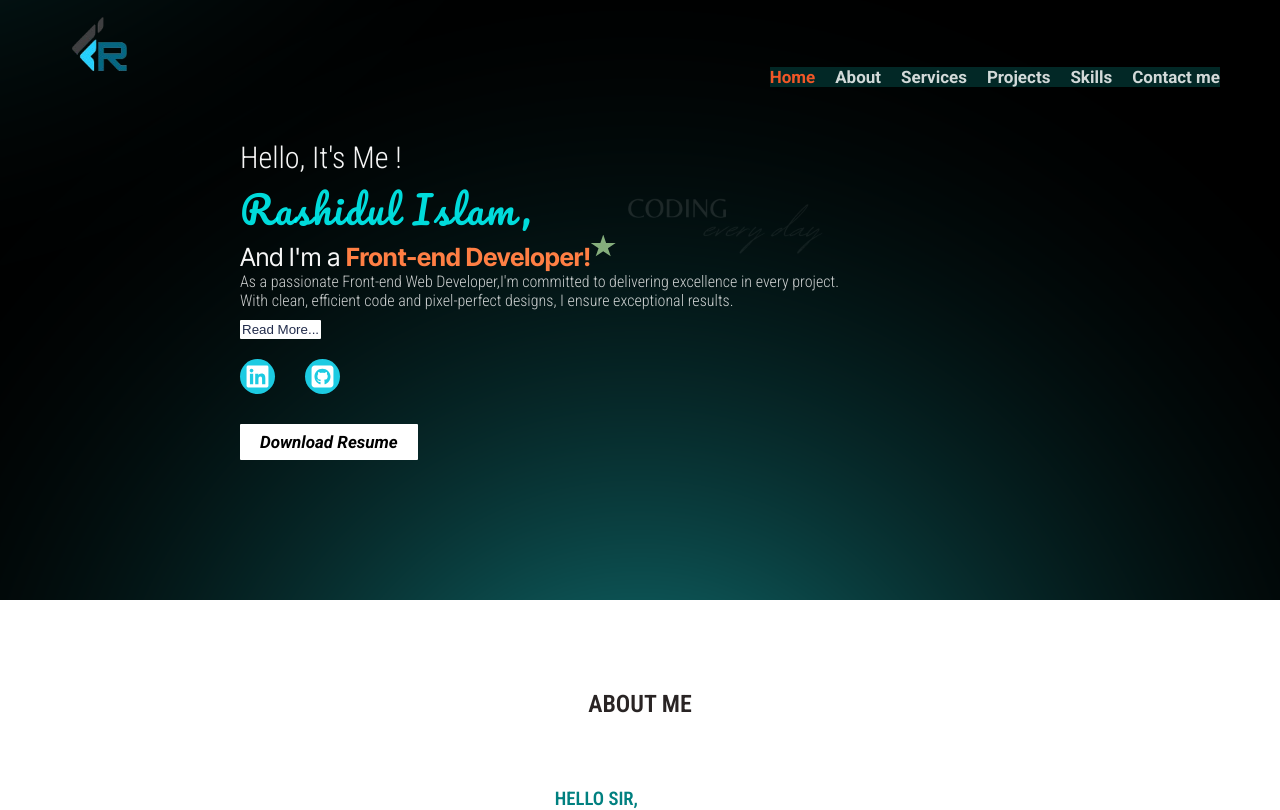
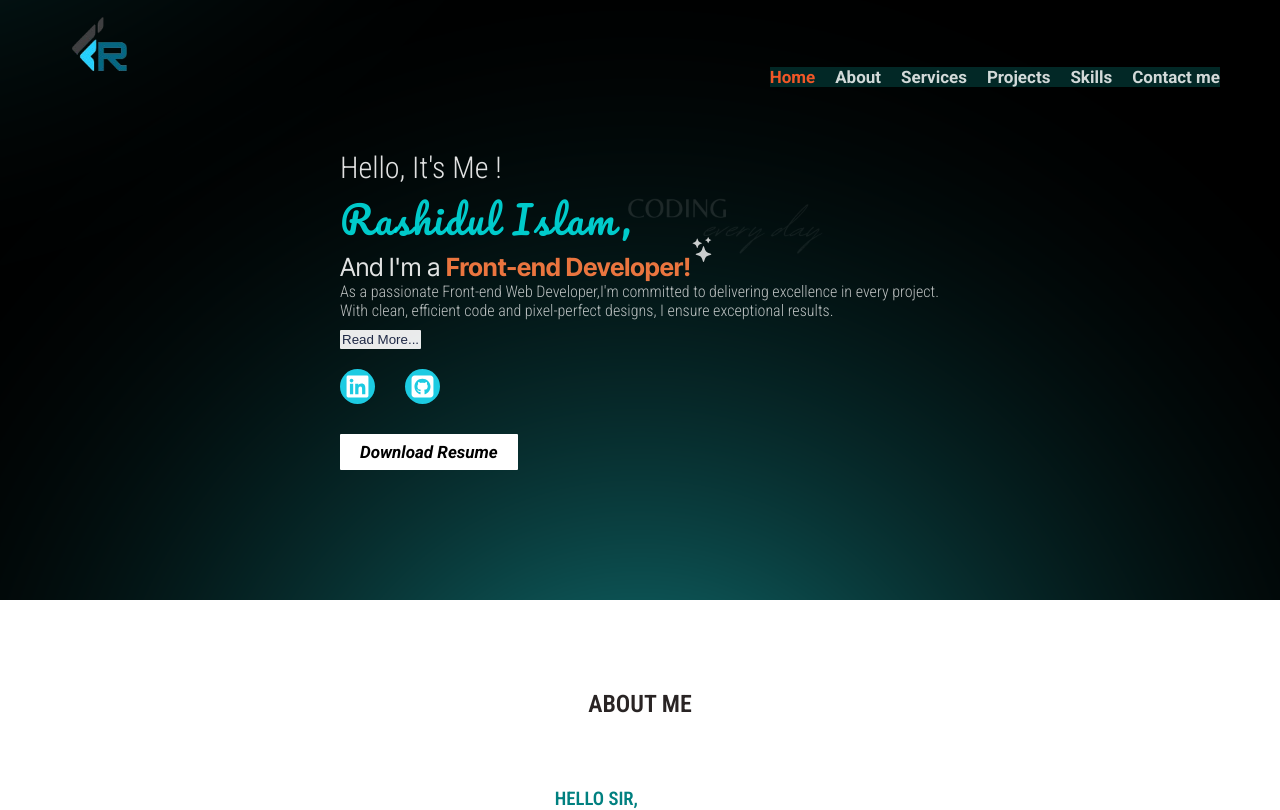
Before and after one commit to rashidulislamg71/rashidul-portfolio, a React (Vite) app: page / in a window 1280 px wide. Shown: the top 810 px of the page. Built offline with nearby package versions, Linux system fonts and the light colour scheme; a web font is replaced by a local one.

Commit message:
hero_animatio

```diff
--- a/src/App.jsx
+++ b/src/App.jsx
@@ -1,7 +1,7 @@
+/* eslint-disable no-unused-vars */
 
 
 import { Outlet, ScrollRestoration } from 'react-router-dom';
-
 
 const App = () => {
   return (
--- a/src/Components/Hero/Hero.jsx
+++ b/src/Components/Hero/Hero.jsx
@@ -3,10 +3,6 @@
 /* eslint-disable react/jsx-no-target-blank */
 /* eslint-disable no-unused-vars */
 
-import Slider from "react-slick";
-import "slick-carousel/slick/slick.css";
-import "slick-carousel/slick/slick-theme.css";
-import { useEffect } from "react";
 import styles from "./Hero.module.css";
 import { useState } from "react";
 import hero_img from "../../assets/images/Hero img.png";
@@ -15,24 +11,32 @@ import { Link } from "react-scroll";
 
 import { FaSquareGithub } from "react-icons/fa6";
 import { FaLinkedin } from "react-icons/fa6";
-import { ImFacebook2 } from "react-icons/im";
 import ScrollTrigger from "react-scroll-trigger";
+import { BsStars } from "react-icons/bs";
 
 const Hero = () => {
-  const [visible, setVisible] = useState(false)
+  const [visible, setVisible] = useState(false);
 
   return (
-
     <div className={styles.hero_section}>
       <div>
-          <ScrollTrigger onEnter={()=>setVisible(true)} onExit={()=>setVisible(false)}>
-          <div className={styles.hero_text}>
-            <div className={styles.greetings}>Hello, It's Me !</div>
+        <ScrollTrigger
+          onEnter={() => setVisible(true)}
+          onExit={() => setVisible(false)}
+        >
+          <div
+            className={`${styles.hero_text} ${visible ? styles.animated : ""}`}
+          >
+            <div className={`${styles.greetings} `}>Hello, It's Me !</div>
             <div className={styles.addressing}>
               <h1>Rashidul Islam,</h1>
 
               <p>
-                And I'm a <span className={styles.animation} >Front-end Developer!</span>
+                And I'm a <span>Front-end Developer!</span>{" "}
+                <span className={styles.stars_animation}>
+                  {" "}
+                  <BsStars />
+                </span>
               </p>
 
               <small>
@@ -51,7 +55,19 @@ const Hero = () => {
                   <button className={styles.read_more_btn}>Read More...</button>
                 </Link>
               </small>
-              <div className={styles.hero_social_btn}>
+            </div>
+          </div>
+        </ScrollTrigger>
+
+        <ScrollTrigger
+          onEnter={() => setVisible(true)}
+          onExit={() => setVisible(false)}
+        >
+          <div
+            className={`${styles.hero_social_btn} ${
+              visible ? styles.socialBtn_animated : ""
+            }`}
+          >
             <a
               className={styles.linkedin_btn}
               target="_blank"
@@ -69,11 +85,17 @@ const Hero = () => {
               <FaSquareGithub />
             </a>
           </div>
-            </div>
-          </div>
         </ScrollTrigger>
 
-          <div className={styles.download_resumeBtn}>
+        <ScrollTrigger
+          onEnter={() => setVisible(true)}
+          onExit={() => setVisible(false)}
+        >
+          <div
+            className={`${styles.download_resumeBtn} ${
+              visible ? styles.resumeBtn_animated : ""
+            }`}
+          >
             <a
               href="https://drive.google.com/file/d/1N2q28n1klhV8A1dJkLw9gsWUqf251wP9/view?usp=sharing"
               target="_blank"
@@ -81,13 +103,9 @@ const Hero = () => {
               <button>Download Resume</button>
             </a>
           </div>
-        </div>
-
-        <div className={styles.hero_img}>
-          {/* <img src={rashidul} alt="Rashidul Islam" /> */}
+        </ScrollTrigger>
       </div>
     </div>
-
   );
 };
 
--- a/src/Components/Hero/Hero.module.css
+++ b/src/Components/Hero/Hero.module.css
@@ -14,12 +14,23 @@
   justify-content: center;
   align-items: center;
   padding: 80px;
+
 }
 
 .hero_text {
   color: #fffffff6;
   max-width: 600px;
   z-index: 1;
+  margin-top: 20px;
+  /* transform: translateY(20px); */
+  opacity: 0;
+  transition:  opacity 8s ease;
+}
+
+/*animatin styles*/
+.animated{
+  /* transform: translateY(0px); */
+  opacity: 1;
 }
 
 .greetings {
@@ -31,6 +42,7 @@
 .addressing {
   font-family: "Roboto Condensed", sans-serif;
   font-weight: 300;
+
 }
 
 .addressing h1 {
@@ -43,6 +55,7 @@
 
 .addressing p {
   font-size: 25px;
+  position: relative;
 }
 
 .addressing span {
@@ -51,45 +64,24 @@
   font-weight: bold;
 }
 
-.addressing span::after {
-  content: "";
+.addressing .stars_animation{
+  color: #fff;
   position: absolute;
-  top: 15%;
-  right: -20px;
-  transform: translate(20%, -50%);
-  background-color: #ec366c;
-  height: 24px;
-  width: 26px;
-  clip-path: polygon(
-    50% 0%,
-    61% 35%,
-    98% 35%,
-    68% 57%,
-    79% 91%,
-    50% 70%,
-    21% 91%,
-    32% 57%,
-    2% 35%,
-    39% 35%
-  );
-  animation: star 5s linear infinite;
+  top: -15px;
+  animation: beep 3s linear infinite;
 }
 
-@keyframes star {
+@keyframes beep {
   0% {
-    background-color: rgb(255, 145, 0);
+    color: none;
   }
-  25% {
-    background-color: rgb(128, 175, 129);
-  }
-  50% {
-    background-color: rgb(80, 141, 78);
-  }
-  75% {
-    background-color: rgb(26, 83, 25);
-  }
+50%{
+  color: rgb(3, 18, 18);
+  filter: drop-shadow(0px 0px 3px rgb(3, 18, 18));
+}
   100% {
-    background-color: rgb(215, 195, 241);
+    color: rgb(255, 255, 255);
+    filter: drop-shadow(0px 0px 5px rgb(228, 207, 207));
   }
 }
 
@@ -120,6 +112,14 @@
   margin-top: 20px;
   display: flex;
   gap: 30px;
+  transform:  translateX(-300px);
+  opacity: 0;
+  transition: transform 2s ease, opacity 2s ease;
+}
+
+.socialBtn_animated{
+  transform:  translateX(0px);
+  opacity: 1;
 }
 .hero_social_btn a {
   font-size: 25px;
@@ -140,6 +140,14 @@
 
 .download_resumeBtn {
   margin: 30px 0px 0px 0px;
+  transform:  translateY(30px);
+  opacity: 0;
+  transition: transform 2s ease, opacity 2s ease;
+}
+
+.resumeBtn_animated{
+  transform:  translateY(0px);
+  opacity: 1;
 }
 
 .download_resumeBtn a button {
--- a/src/Components/MyServices/Services.module.css
+++ b/src/Components/MyServices/Services.module.css
@@ -45,8 +45,8 @@ p{
   margin: 80px  0px 40px 0px;
   gap: 40px;
   opacity: 0;
-  transform: translateX(300px);
-  transition: opacity 4s ease, transform 4s ease;
+  transform: translateX(100px);
+  transition: opacity 3s ease, transform 3s ease;
 }
 
 .serviceAnimate {
@@ -167,7 +167,7 @@ p{
   left: -100%;
   height: 300%;
   width: 300%;
-  animation: slideInOut 5s ease-in-out infinite;
+  animation: slideInOut 3s ease-in-out infinite;
   border-radius: 5px;
   z-index: -1;
 }
--- a/src/Components/Navigation/Navigation.jsx
+++ b/src/Components/Navigation/Navigation.jsx
@@ -1,27 +1,22 @@
-/* eslint-disable no-undef */
-/* eslint-disable no-unused-vars */
-import React, { useEffect, useState, useRef } from "react";
+/* eslint-disable react/display-name */
+import React, { useEffect, useState, useRef, forwardRef, useImperativeHandle } from "react";
 import { Link, scrollSpy } from "react-scroll";
 import styles from "./Navigation.module.css";
 import portfolio_logo from ".//../../../public/Rashidul_logo.png";
 import { FiX } from "react-icons/fi";
 import { RxHamburgerMenu } from "react-icons/rx";
-import { useLocation } from "react-router-dom";
 
-
-const Navigation = () => {
+const Navigation = forwardRef((props, ref) => {
   const [showMenu, setShowMenu] = useState(false);
   const [scrolled, setScrolled] = useState(false);
   const [isVisible, setIsVisible] = useState(false);
   const [activeLink, setActiveLink] = useState("");
+
   const navRef = useRef();
-
 
   const handleScroll = () => {
     setScrolled(window.scrollY > 10);
   };
-
-
 
   useEffect(() => {
     setIsVisible(true);
@@ -32,6 +27,10 @@ const Navigation = () => {
     };
   }, []);
 
+  useImperativeHandle(ref, () => ({
+    activeLink,
+    setActiveLink,
+  }));
 
   const showNavbar = () => {
     navRef.current.classList.toggle(styles.responsive_nav);
@@ -58,7 +57,7 @@ const Navigation = () => {
             offset={-100}
             duration={400}
             delay={0.8}
-            onSetActive={() => setActiveLink("hero_section")} // Track active link
+            onSetActive={() => setActiveLink("hero_section")}
             className={activeLink === "hero_section" ? styles.active : ""}
           >
             <img src={portfolio_logo} alt="" />
@@ -73,7 +72,7 @@ const Navigation = () => {
             duration={400}
             delay={0.8}
             onClick={closeMenu}
-            onSetActive={() => setActiveLink("hero_section")} // Track active link
+            onSetActive={() => setActiveLink("hero_section")}
             className={activeLink === "hero_section" ? styles.active : ""}
           >
             Home
@@ -87,7 +86,7 @@ const Navigation = () => {
             duration={400}
             delay={0.8}
             onClick={closeMenu}
-            onSetActive={() => setActiveLink("about_section")} // Track active link
+            onSetActive={() => setActiveLink("about_section")}
             className={activeLink === "about_section" ? styles.active : ""}
           >
             About
@@ -101,7 +100,7 @@ const Navigation = () => {
             duration={400}
             delay={0.8}
             onClick={closeMenu}
-            onSetActive={() => setActiveLink("service_section")} // Track active link
+            onSetActive={() => setActiveLink("service_section")}
             className={activeLink === "service_section" ? styles.active : ""}
           >
             Services
@@ -115,7 +114,7 @@ const Navigation = () => {
             duration={400}
             delay={0.8}
             onClick={closeMenu}
-            onSetActive={() => setActiveLink("projects_section")} // Track active link
+            onSetActive={() => setActiveLink("projects_section")}
             className={activeLink === "projects_section" ? styles.active : ""}
           >
             Projects
@@ -129,7 +128,7 @@ const Navigation = () => {
             duration={400}
             delay={0.8}
             onClick={closeMenu}
-            onSetActive={() => setActiveLink("skills_section")} // Track active link
+            onSetActive={() => setActiveLink("skills_section")}
             className={activeLink === "skills_section" ? styles.active : ""}
           >
             Skills
@@ -143,7 +142,7 @@ const Navigation = () => {
             duration={400}
             delay={0.8}
             onClick={closeMenu}
-            onSetActive={() => setActiveLink("contact_section")} // Track active link
+            onSetActive={() => setActiveLink("contact_section")}
             className={activeLink === "contact_section" ? styles.active : ""}
           >
             Contact me
@@ -165,6 +164,6 @@ const Navigation = () => {
       </header>
     </div>
   );
-};
+});
 
 export default Navigation;
--- a/src/Components/WhyHireMe/WhyHireMe.jsx
+++ b/src/Components/WhyHireMe/WhyHireMe.jsx
@@ -6,7 +6,7 @@ import whyHireMeImage from "../../assets/images/Why_Hire/why.png";
 import HireMe from "../HireMeBtn/HireMe";
 import { Link } from "react-router-dom";
 import { FaArrowLeft } from "react-icons/fa";
-import { useState } from "react";
+import { useState} from "react";
 import ScrollTrigger from "react-scroll-trigger";
 
 const WhyHireMe = () => {
--- a/src/Pages/Portfolio/Portfolio.jsx
+++ b/src/Pages/Portfolio/Portfolio.jsx
@@ -11,9 +11,9 @@ import { ScrollRestoration } from "react-router-dom";
 function Portfolio() {
   return (
     <>
-      <ScrollRestoration />
       <div className={styles.portfolio}>
         <section id="navigation_section">
+          <ScrollRestoration />
           <Navigation />
         </section>
 
```
Also changed, not shown: src/Components/Contact/Contact.jsx (+20 -7 lines), src/Components/Contact/Contact.module.css (+30 -48 lines), src/Components/PreviousLocation/PrevLocation.jsx (deleted, +0 -26 lines), src/Components/SocialContact/SocialContact.jsx (+10 -5 lines). Lines whose indentation alone changed are shown as unchanged.
